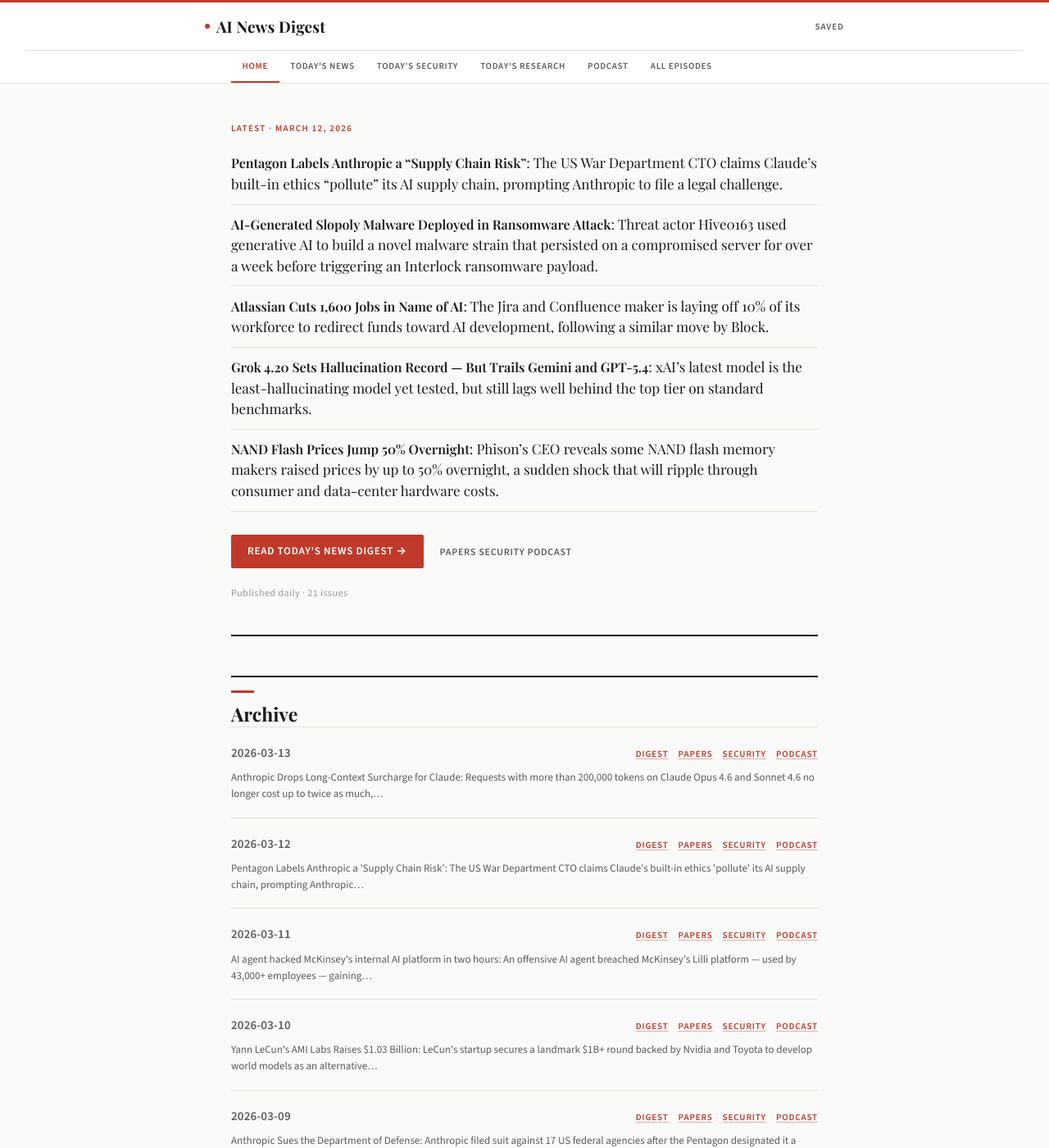
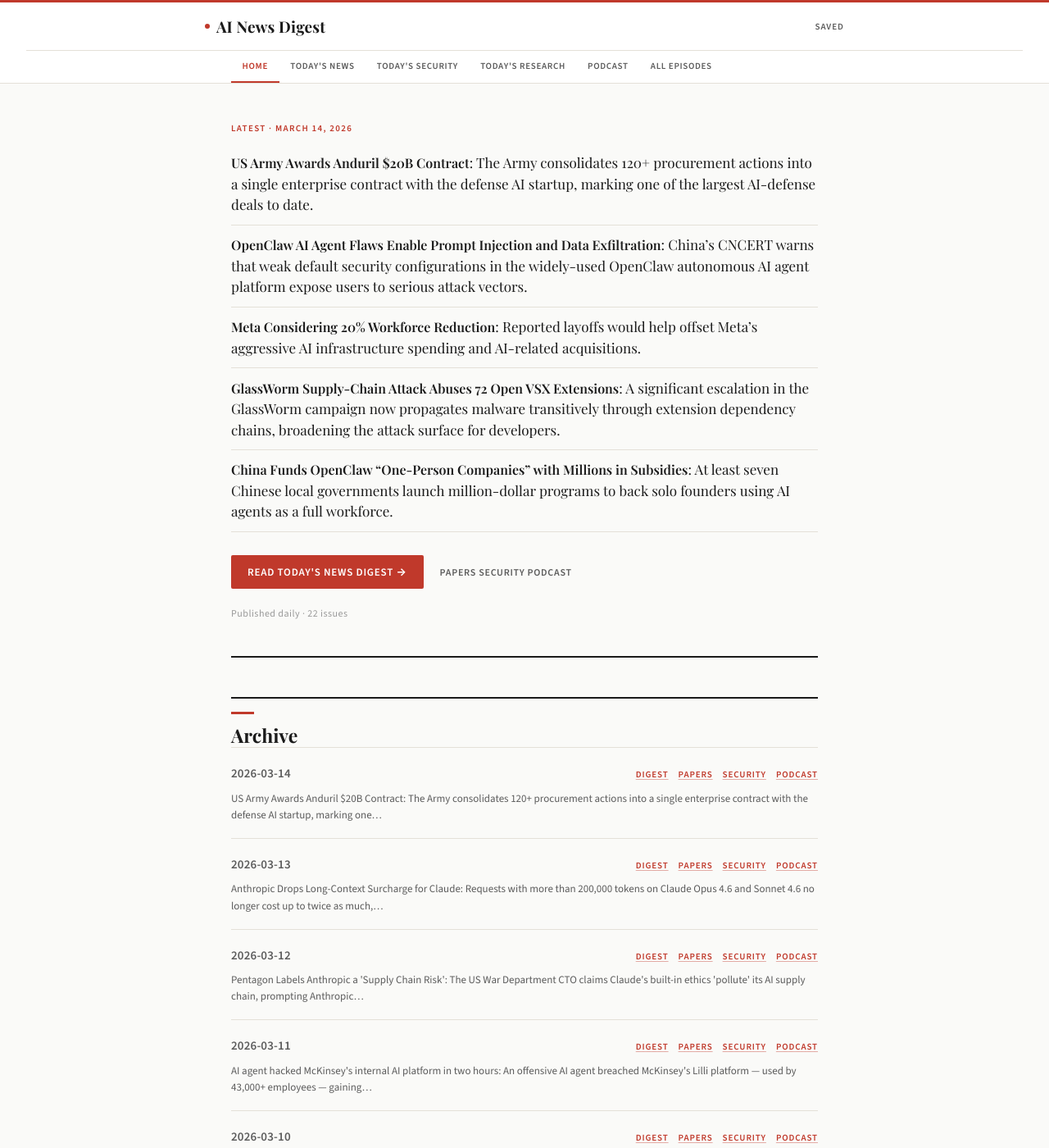
Before and after one commit to eddyariki/news-feed-digest, a Jekyll site: the page built from index.md, in a window 1280 px wide and 1400 px high. Shown: the whole window at 82% size. Built offline with Jekyll 4.4.1, drawn with Linux system fonts in a browser that asks for light colours; some web fonts are replaced.

Commit message:
Add digest for 2026-03-14

```diff
--- a/_data/archive.yml
+++ b/_data/archive.yml
@@ -19,3 +19,4 @@
 - "2026-03-11"
 - "2026-03-12"
 - "2026-03-13"
+- "2026-03-14"
--- a/index.md
+++ b/index.md
@@ -1,18 +1,24 @@
 ---
 title: AI News Digest
 layout: home
-hero_date: "March 12, 2026"
+hero_date: "March 14, 2026"
 hero_primary_label: "Read Today's News Digest"
-hero_primary_link: "2026-03-12/digest"
-hero_secondary: "[Papers](2026-03-12/papers) [Security](2026-03-12/security) [Podcast](2026-03-12/podcast)"
-issue_count: 21
+hero_primary_link: "2026-03-14/digest"
+hero_secondary: "[Papers](2026-03-14/papers) [Security](2026-03-14/security) [Podcast](2026-03-14/podcast)"
+issue_count: 22
 highlights: |
-  - **[Pentagon Labels Anthropic a "Supply Chain Risk"](https://the-decoder.com/us-military-chief-says-anthropics-ai-models-pollute-the-supply-chain-with-built-in-ethics/)**: The US War Department CTO claims Claude's built-in ethics "pollute" its AI supply chain, prompting Anthropic to file a legal challenge.
-  - **[AI-Generated Slopoly Malware Deployed in Ransomware Attack](https://www.bleepingcomputer.com/news/security/ai-generated-slopoly-malware-used-in-interlock-ransomware-attack/)**: Threat actor Hive0163 used generative AI to build a novel malware strain that persisted on a compromised server for over a week before triggering an Interlock ransomware payload.
-  - **[Atlassian Cuts 1,600 Jobs in Name of AI](https://techcrunch.com/2026/03/12/atlassian-follows-blocks-footsteps-and-cuts-staff-in-the-name-of-ai/)**: The Jira and Confluence maker is laying off 10% of its workforce to redirect funds toward AI development, following a similar move by Block.
-  - **[Grok 4.20 Sets Hallucination Record — But Trails Gemini and GPT-5.4](https://the-decoder.com/grok-4-20-trails-gemini-and-gpt-5-4-by-a-wide-margin-but-sets-a-new-record-for-not-hallucinating/)**: xAI's latest model is the least-hallucinating model yet tested, but still lags well behind the top tier on standard benchmarks.
-  - **[NAND Flash Prices Jump 50% Overnight](https://gigazine.net/news/20260312-nand-prices-jumped-overnight/)**: Phison's CEO reveals some NAND flash memory makers raised prices by up to 50% overnight, a sudden shock that will ripple through consumer and data-center hardware costs.
+  - **[US Army Awards Anduril $20B Contract](https://techcrunch.com/2026/03/14/us-army-announces-contract-with-anduril-worth-up-to-20b/)**: The Army consolidates 120+ procurement actions into a single enterprise contract with the defense AI startup, marking one of the largest AI-defense deals to date.
+  - **[OpenClaw AI Agent Flaws Enable Prompt Injection and Data Exfiltration](https://thehackernews.com/2026/03/openclaw-ai-agent-flaws-could-enable.html)**: China's CNCERT warns that weak default security configurations in the widely-used OpenClaw autonomous AI agent platform expose users to serious attack vectors.
+  - **[Meta Considering 20% Workforce Reduction](https://techcrunch.com/2026/03/14/meta-reportedly-considering-layoffs-that-could-affect-20-of-the-company/)**: Reported layoffs would help offset Meta's aggressive AI infrastructure spending and AI-related acquisitions.
+  - **[GlassWorm Supply-Chain Attack Abuses 72 Open VSX Extensions](https://thehackernews.com/2026/03/glassworm-supply-chain-attack-abuses-72.html)**: A significant escalation in the GlassWorm campaign now propagates malware transitively through extension dependency chains, broadening the attack surface for developers.
+  - **[China Funds OpenClaw "One-Person Companies" with Millions in Subsidies](https://the-decoder.com/china-pushes-openclaw-one-person-companies-with-millions-in-ai-agent-subsidies/)**: At least seven Chinese local governments launch million-dollar programs to back solo founders using AI agents as a full workforce.
 archive:
+  - date: "2026-03-14"
+    has_papers: true
+    has_security: true
+    has_weekly: false
+    has_podcast: true
+    highlight: "US Army Awards Anduril $20B Contract: The Army consolidates 120+ procurement actions into a single enterprise contract with the defense AI startup, marking one…"
   - date: "2026-03-13"
     has_papers: true
     has_security: true
```
Also changed, not shown: 2026-03-14/digest.md (added, +47 -0 lines), 2026-03-14/factcheck.md (added, +27 -0 lines), 2026-03-14/papers.md (added, +7 -0 lines), 2026-03-14/podcast.md (added, +43 -0 lines), 2026-03-14/security.md (added, +36 -0 lines), 2 other files.
